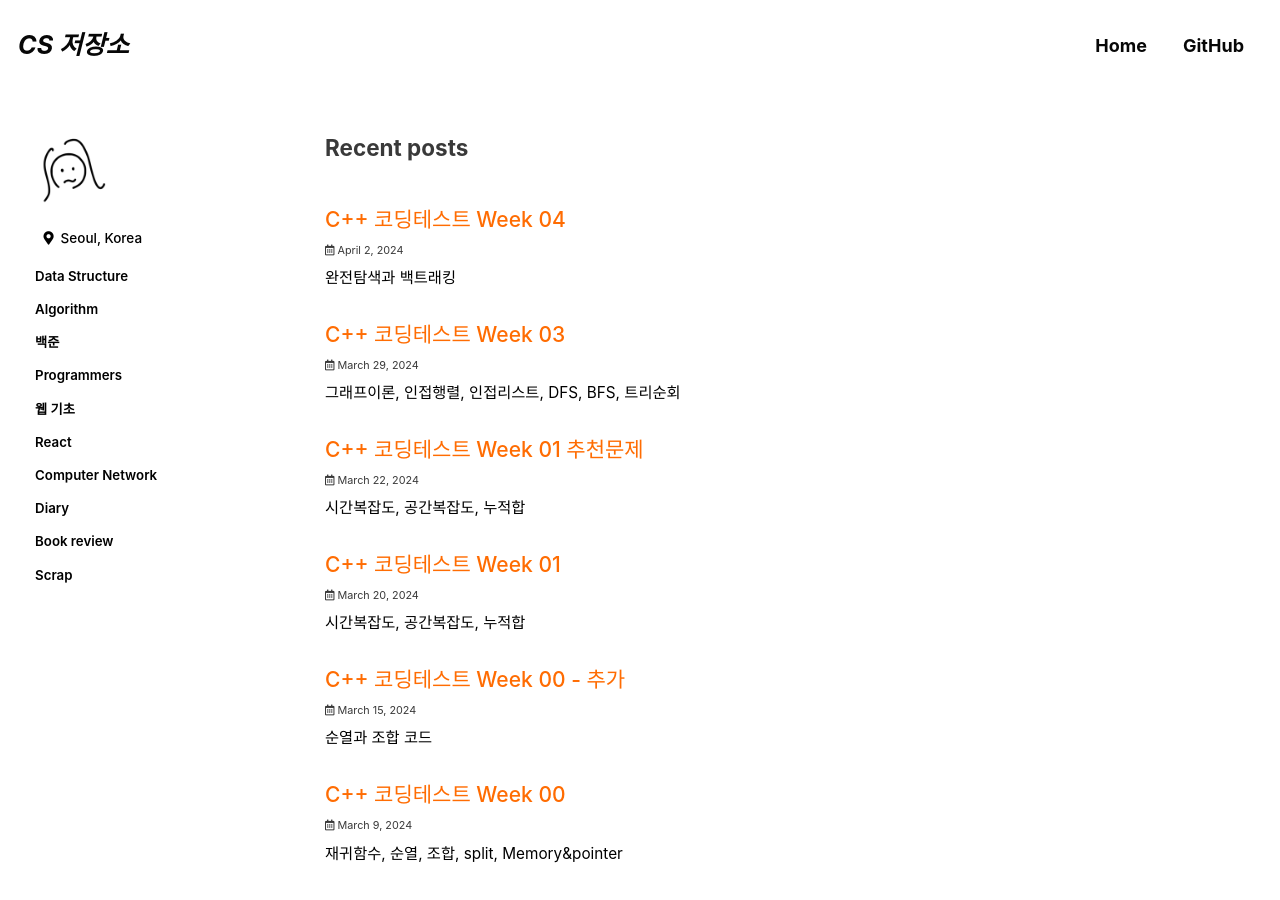
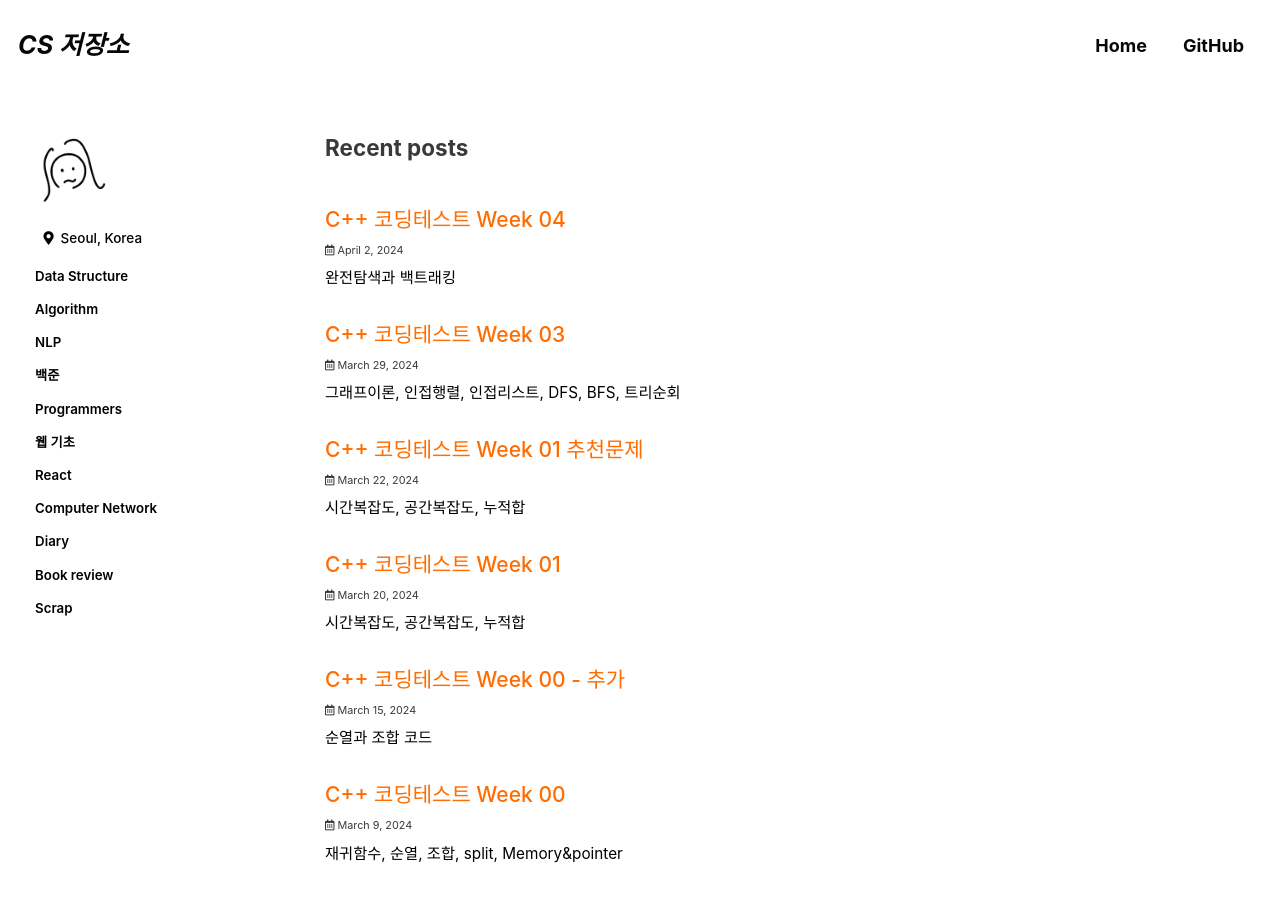
Before and after one commit to forwarder1121/forwarder1121.github.io, a Jekyll site: the page built from index.html, in a window 1280 px wide and 900 px high. Built offline with Jekyll 4.4.1, drawn with Linux system fonts in a browser that asks for light colours; cached includes are drawn as plain includes; some web fonts are replaced; the list of posts is cut into pages by our own code.

Commit message:
add : category

```diff
--- a/_data/navigation.yml
+++ b/_data/navigation.yml
@@ -18,7 +18,8 @@ categories:
       url: /categories/dataStructure/
     - title: "Algorithm"
       url: /categories/algorithm/
-
+    - title: "NLP"
+      url: /categories/NLP/
     - title: "백준"
       url: /categories/백준/
     - title: "Programmers"
```
